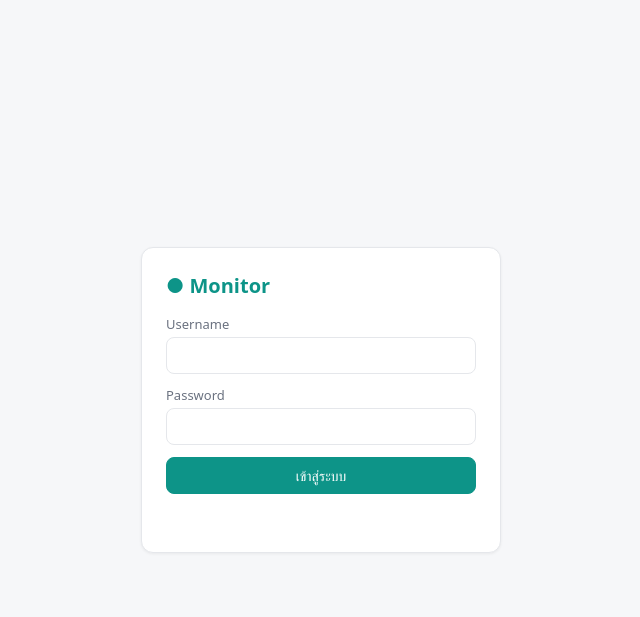
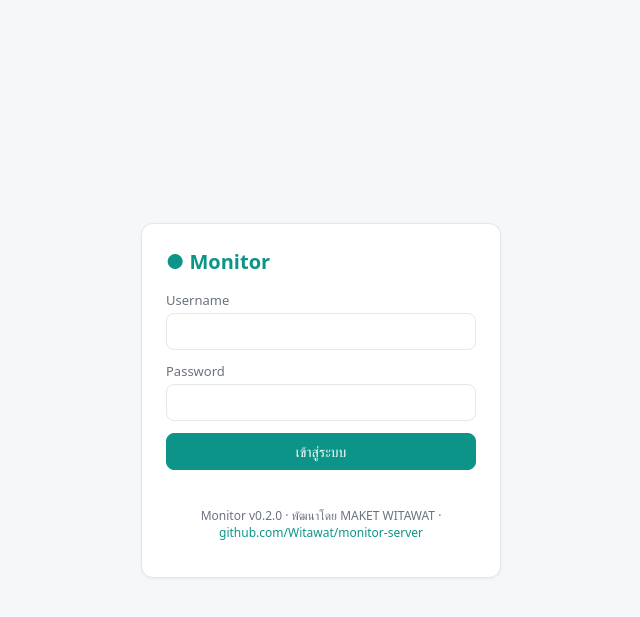
Before and after one commit to Witawat/monitor-server, a FastAPI app: page / in a window 1280 px wide. Shown: the top 617 px of the page, without its empty margins (319-959 px from the left). Run offline with FastAPI, Linux system fonts and the light colour scheme; data that the repository does not hold is empty.

Commit message:
feat(webui): แสดงเครดิตผู้พัฒนา + version + URL GitHub บนหน้า login และหน้าหลัก
- login.html: เพิ่ม credit 'Monitor v{{version}} · พัฒนาโดย MAKET WITAWAT · github...' ท้ายการ์ด
- base.html: footer เพิ่ม credit + ลิงก์ GitHub
- app.js: updateStatusbar ใช้ innerHTML + ต่อท้าย credit/GitHub (เดิม textContent ลบทิ้ง)
- app.css: .login-credit + สไตล์ลิงก์
- ทดสอบ exe จริง: login แสดง 'Monitor v0.2.0 · MAKET WITAWAT · github.com/Witawat/monitor-server' (href ถูก), dashboard footer แสดงเหมือนกัน
- test_exe.ps1 13/13 PASS; ruff/mypy ผ่าน

```diff
--- a/server/webui/static/css/app.css
+++ b/server/webui/static/css/app.css
@@ -216,6 +216,9 @@ select { appearance: auto; }
 .check-group .check input, input[type="checkbox"] { width: 16px; height: 16px; margin: 0; accent-color: var(--accent); }
 .rule-actions { display: flex; gap: 8px; margin-top: 14px; }
 .login-error { color: var(--danger); font-size: 0.8125rem; margin-top: 8px; min-height: 1em; }
+.login-credit { color: var(--text-2); font-size: 0.75rem; margin-top: 16px; text-align: center; }
+.login-credit a, .statusbar a { color: var(--accent); text-decoration: none; }
+.login-credit a:hover, .statusbar a:hover { text-decoration: underline; }
 
 /* ── ข้อมูล server (หน้า ตั้งค่า) ── */
 .info-grid { display: grid; grid-template-columns: repeat(auto-fill, minmax(220px, 1fr)); gap: 10px; margin-bottom: 8px; }
--- a/server/webui/static/js/app.js
+++ b/server/webui/static/js/app.js
@@ -207,6 +207,7 @@
   }
 
   // ── statusbar ──
+  const CREDIT = ' · พัฒนาโดย <a href="https://github.com/Witawat/monitor-server" target="_blank" rel="noopener">MAKET WITAWAT</a> · <a href="https://github.com/Witawat/monitor-server" target="_blank" rel="noopener">github.com/Witawat/monitor-server</a>';
   let versionPrefix = '';
   function updateStatusbar(hosts) {
     const online = hosts.filter((h) => h.online).length;
@@ -215,7 +216,7 @@
       const m = statusbar.textContent.match(/Monitor v[0-9.]+/);
       versionPrefix = m ? m[0] : 'Monitor';
     }
-    statusbar.textContent = versionPrefix + ' · ' + online + ' host ออนไลน์ · ' + offline + ' ออฟไลน์';
+    statusbar.innerHTML = versionPrefix + ' · ' + online + ' host ออนไลน์ · ' + offline + ' ออฟไลน์' + CREDIT;
   }
 
   // ── user + logout ──
--- a/server/webui/templates/base.html
+++ b/server/webui/templates/base.html
@@ -32,7 +32,7 @@
     {% include "parts/settings.html" %}
   </main>
 
-  <footer class="statusbar" id="statusbar">Monitor v{{ version }}</footer>
+  <footer class="statusbar" id="statusbar">Monitor v{{ version }} · พัฒนาโดย MAKET WITAWAT · <a href="https://github.com/Witawat/monitor-server" target="_blank" rel="noopener">github.com/Witawat/monitor-server</a></footer>
 </div>
 
 <div class="modal-overlay" id="modalOverlay" role="dialog" aria-modal="true">
--- a/server/webui/templates/login.html
+++ b/server/webui/templates/login.html
@@ -22,6 +22,7 @@
     </div>
     <button class="btn primary" type="submit" id="loginBtn" style="width:100%">เข้าสู่ระบบ</button>
     <p class="login-error" id="loginError"></p>
+    <p class="login-credit">Monitor v{{ version }} · พัฒนาโดย MAKET WITAWAT · <a href="https://github.com/Witawat/monitor-server" target="_blank" rel="noopener">github.com/Witawat/monitor-server</a></p>
   </form>
 </div>
 <script src="/static/js/login.js"></script>
```
